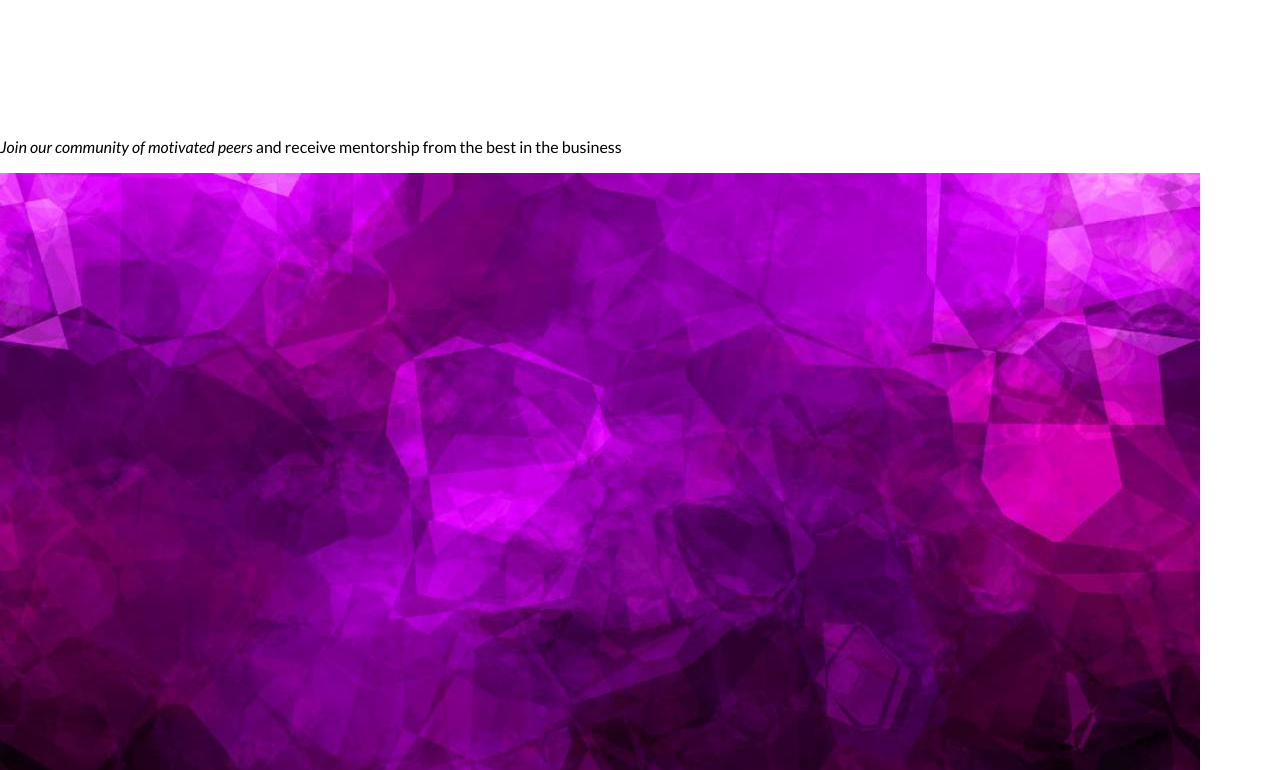
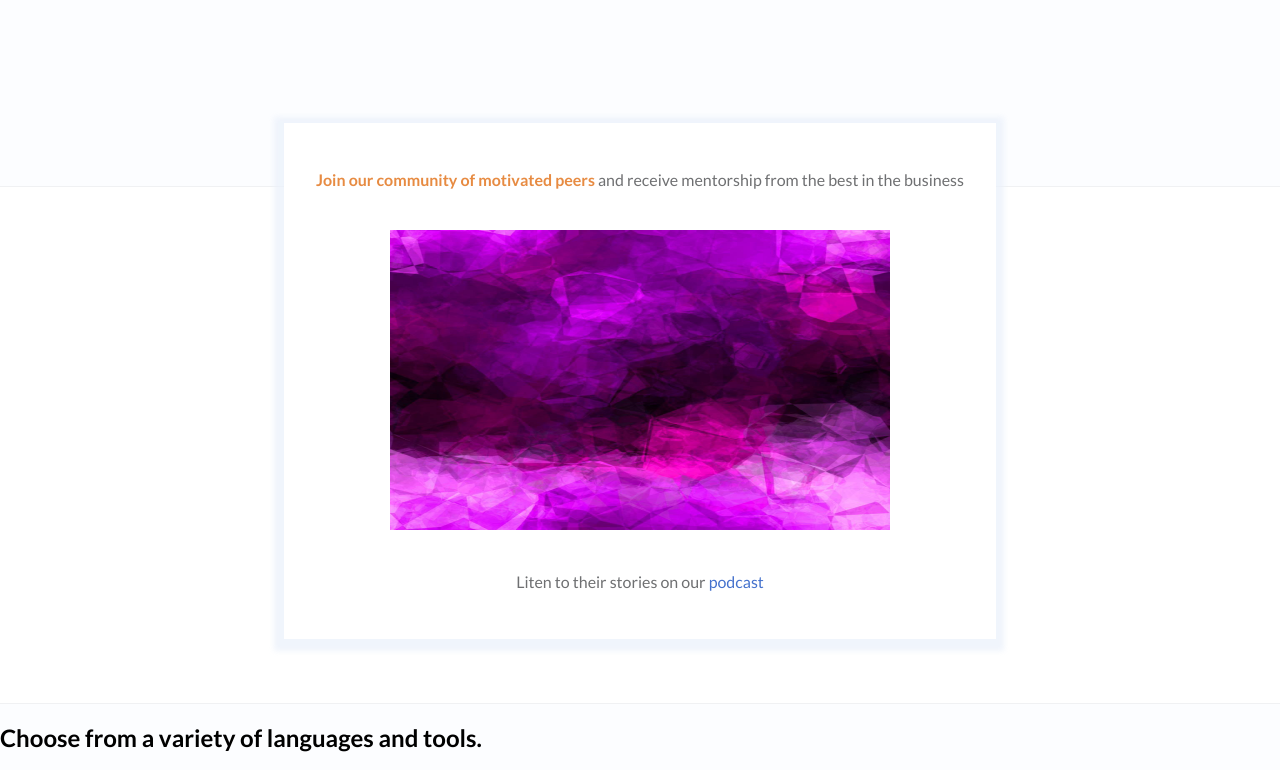
Before and after one commit to DawidGaleziewski/upcase_landing_page, a website built with webpack: page src/index.html in a window 1280 px wide. Shown: the part 420-1190 px from the top of the page. Built offline with nearby package versions, Linux system fonts and the light colour scheme.

Commit message:
compleated comminuty section

```diff
--- a/src/index.html
+++ b/src/index.html
@@ -47,17 +47,19 @@
 
       <!-- # 3 community -->
       <section class="community">
-        <p class="community__description">
-          <em class="description--accent"
-            >Join our community of motivated peers</em
-          >
-          and receive mentorship from the best in the business
-        </p>
-        <img class="community__image" src="./assets/big.jpeg" alt="picture" />
+        <div class="card">
+          <p class="card__description">
+            <em class="card__description--accent"
+              >Join our community of motivated peers</em
+            >
+            and receive mentorship from the best in the business
+          </p>
+          <img class="card__image" src="./assets/big.jpeg" alt="picture" />
 
-        <p class="community__description">
-          Liten to their stories on our <a href="#">podcast</a>
-        </p>
+          <p class="card__description">
+            Liten to their stories on our <a href="#" class="link">podcast</a>
+          </p>
+        </div>
       </section>
       <!-- # 3 community /END-->
 
--- a/src/style/custom/global.scss
+++ b/src/style/custom/global.scss
@@ -18,4 +18,5 @@ a {
 
 body {
   font-family: $primary-font-family;
+  background-color: $bg-color-secondary;
 }
--- /dev/null
+++ b/src/style/custom/layout/community_section.scss
@@ -0,0 +1,33 @@
+.community {
+  text-align: center;
+  border-top: $border-section;
+  border-bottom: $border-section;
+  background-color: $bg-color-primary;
+
+  .card {
+    background-color: $bg-color-primary;
+    transform: translateY(-4rem);
+    display: inline-block;
+    text-align: center;
+    box-shadow: $card-shadow;
+    padding: 2rem;
+
+    &__description {
+      color: $font-color-secondary;
+      &--accent {
+        color: #e78b42;
+        font-style: normal;
+        font-weight: bold;
+      }
+
+      .link {
+        color: #4572cd;
+      }
+    }
+    &__image {
+      margin: 1.5rem 0;
+      width: 500px;
+      height: 300px;
+    }
+  }
+}
--- a/src/style/custom/layout/intro_section.scss
+++ b/src/style/custom/layout/intro_section.scss
@@ -1,5 +1,5 @@
 .intro {
-  padding: 6rem 0;
+  padding: 6rem 6rem 10rem 6rem;
   text-align: center;
   &__header {
     font-weight: bold;
--- a/src/style/custom/settings.scss
+++ b/src/style/custom/settings.scss
@@ -1,7 +1,7 @@
 // Backgrounds
-$bg-color-primary: #fefefe;
+$bg-color-primary: #fff;
 $bg-color-accent: #ed3e43;
-$bg-color-secondary: #fdfdfd;
+$bg-color-secondary: #fcfdff;
 $bg-color-popup: #29292b;
 
 // Font colors
@@ -13,4 +13,8 @@ $font-color-accent-primary: #d33f4d;
 $font-color-accent-secondary: #d07932;
 
 // Borders
+$border-section: 1px solid #f0f1f3;
 $border-accent: 0.5px solid #aa2c2f;
+
+// Shadows
+$card-shadow: -1px 3px 5px 9px rgba(234, 241, 251, 0.71);
--- a/src/style/main.scss
+++ b/src/style/main.scss
@@ -11,3 +11,4 @@
 // Website layout
 @import './custom/layout/navbar.scss';
 @import './custom/layout/intro_section.scss';
+@import './custom/layout/community_section.scss';
```
